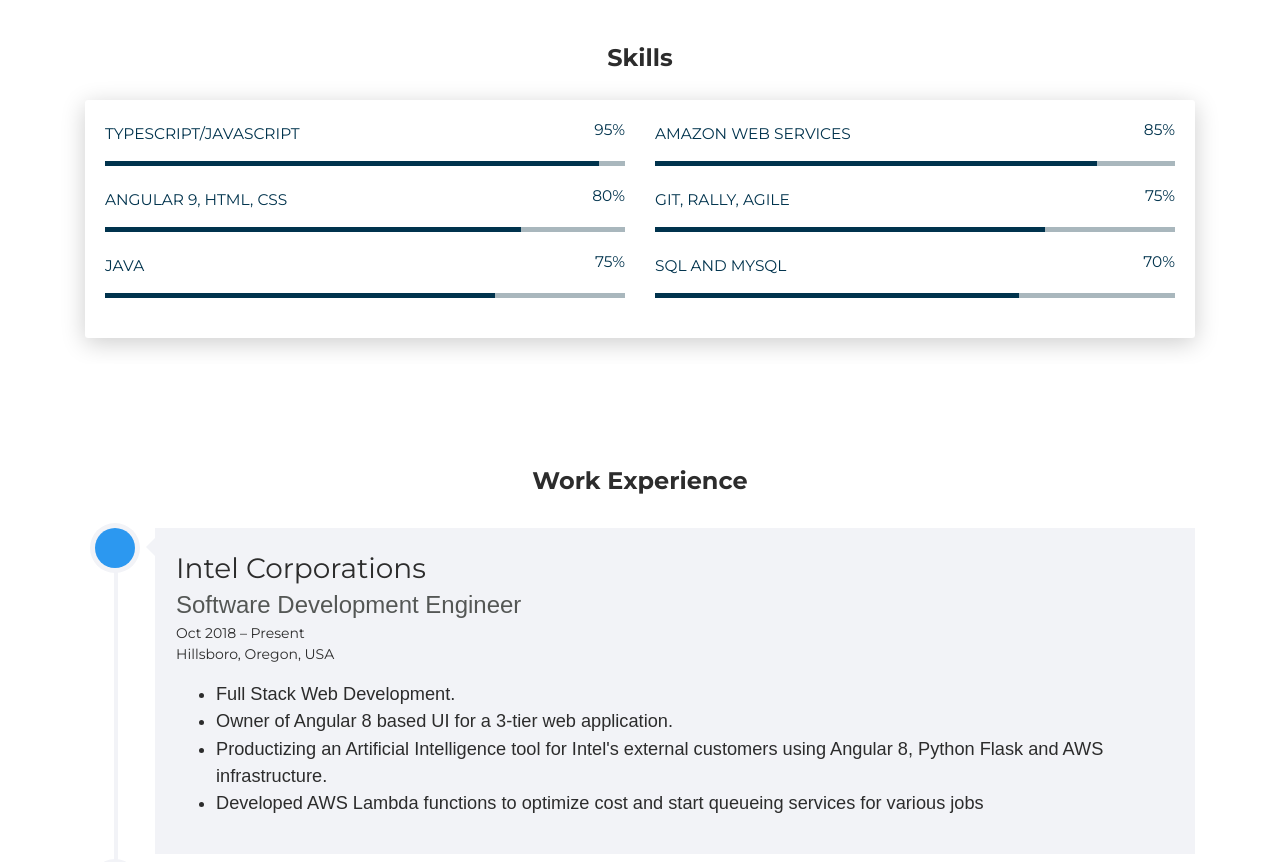
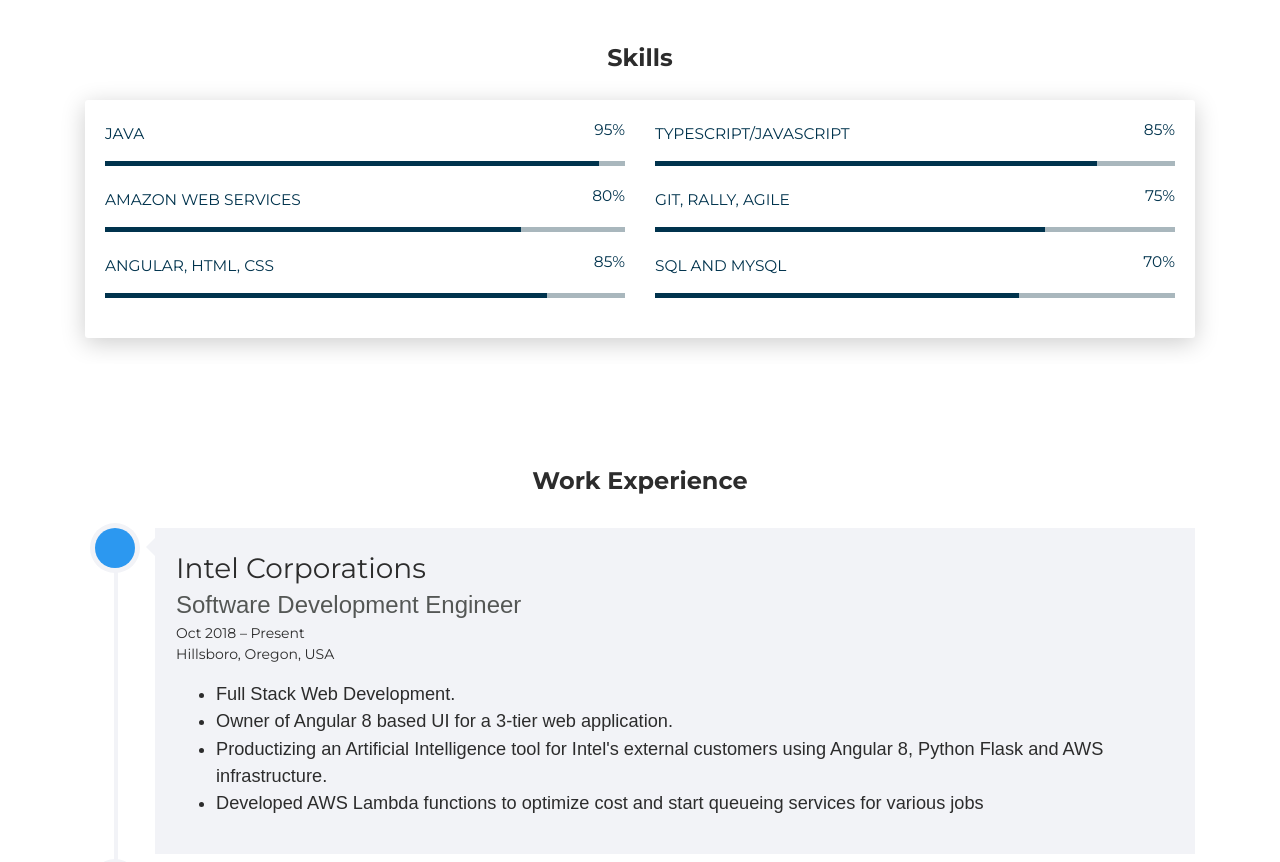
Before and after one commit to VivekBhat/website-v2, an Angular app: page / in a window 1280 px wide. Shown: the part 1940-2802 px from the top of the page. Built offline with nearby package versions, Linux system fonts and the light colour scheme; some icons are missing; what ngx-markdown, ngx-spinner would draw is missing.

Commit message:
Update skills.component.html

```diff
--- a/src/app/profile/skills/skills.component.html
+++ b/src/app/profile/skills/skills.component.html
@@ -6,7 +6,7 @@
         <div class="row">
           <div class="col-md-6">
             <div class="progress-container progress-primary">
-              <span class="progress-badge">TypeScript/JavaScript</span>
+              <span class="progress-badge">Java</span>
               <div class="progress">
                 <div class="progress-bar progress-bar-primary" data-aos="progress-full" data-aos-offset="10"
                      data-aos-duration="2000" role="progressbar" aria-valuenow="60" aria-valuemin="0"
@@ -18,7 +18,7 @@
           </div>
           <div class="col-md-6">
             <div class="progress-container progress-primary">
-              <span class="progress-badge">Amazon Web Services</span>
+              <span class="progress-badge">TypeScript/JavaScript</span>
               <div class="progress">
                 <div class="progress-bar progress-bar-primary" data-aos="progress-full" data-aos-offset="10"
                      data-aos-duration="2000" role="progressbar" aria-valuenow="60" aria-valuemin="0"
@@ -32,7 +32,7 @@
         <div class="row">
           <div class="col-md-6">
             <div class="progress-container progress-primary">
-              <span class="progress-badge">Angular 9, HTML, CSS</span>
+              <span class="progress-badge">Amazon Web Services</span>
               <div class="progress">
                 <div class="progress-bar progress-bar-primary" data-aos="progress-full" data-aos-offset="10"
                      data-aos-duration="2000" role="progressbar" aria-valuenow="60" aria-valuemin="0"
@@ -58,13 +58,13 @@
         <div class="row">
           <div class="col-md-6">
             <div class="progress-container progress-primary">
-              <span class="progress-badge">Java</span>
+              <span class="progress-badge">Angular, HTML, CSS</span>
               <div class="progress">
                 <div class="progress-bar progress-bar-primary" data-aos="progress-full" data-aos-offset="10"
                      data-aos-duration="2000" role="progressbar" aria-valuenow="60" aria-valuemin="0"
                      aria-valuemax="100"
-                     style="width: 75%;"></div>
-                <span class="progress-value">75%</span>
+                     style="width: 85%;"></div>
+                <span class="progress-value">85%</span>
               </div>
             </div>
           </div>
```
